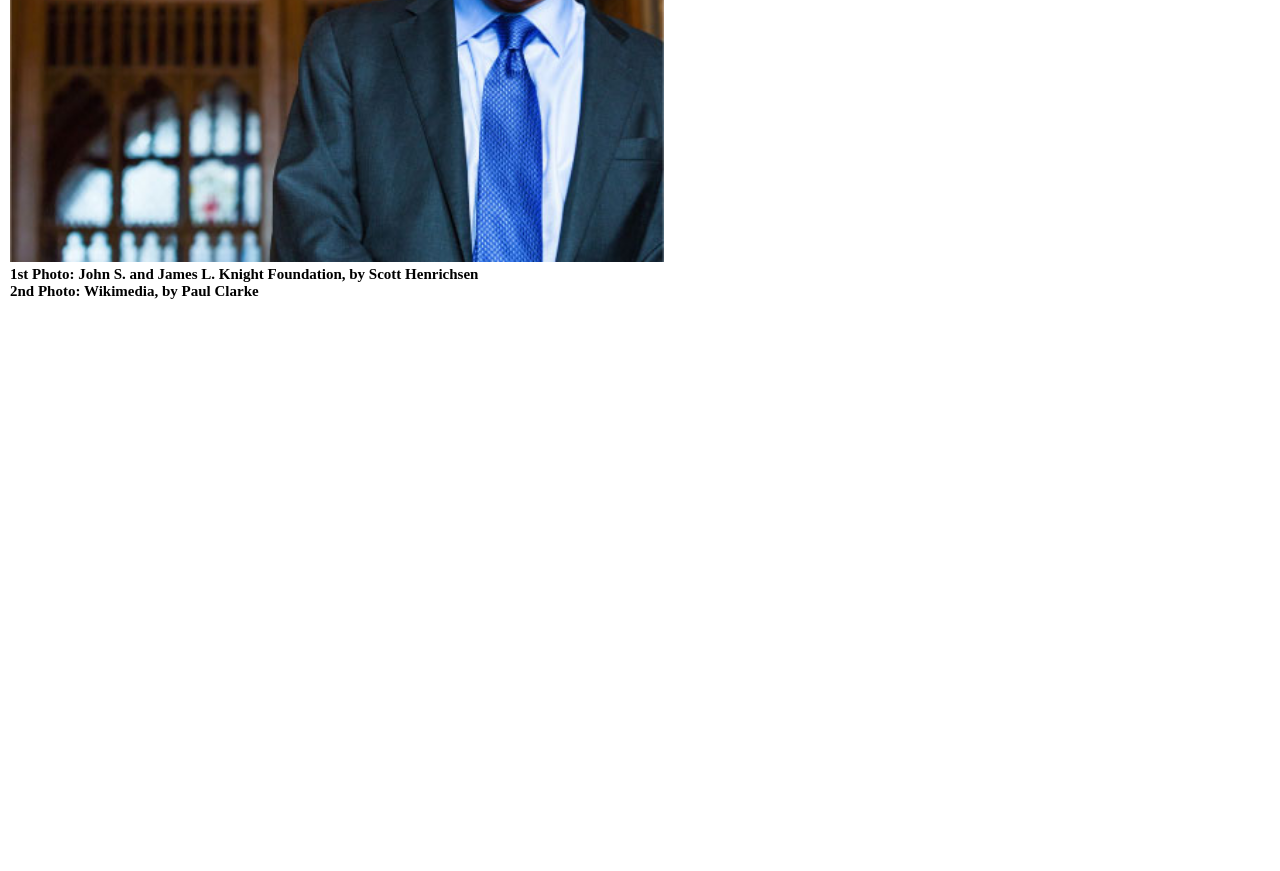
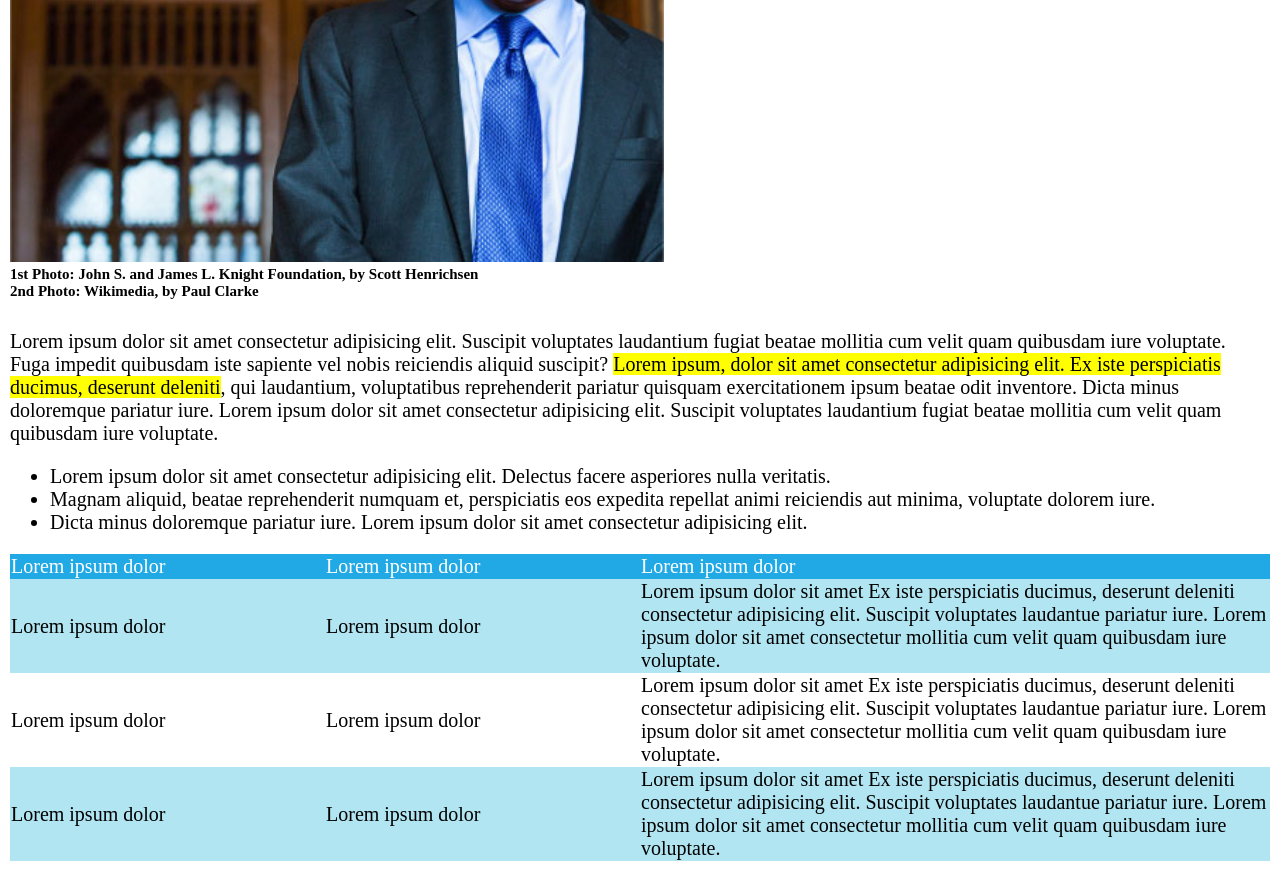
Before and after one commit to Broadcodes/html-css-booleaner, a plain HTML site: page index.html in a window 1280 px wide. Shown: the part 1153-2024 px from the top of the page. Before the commit the page ends 1453 px from the top, so only its background shows below. Drawn offline with Linux system fonts and the light colour scheme.

Commit message:
Creazione tabella nel main

```diff
--- a/css/style.css
+++ b/css/style.css
@@ -56,3 +56,47 @@ h1{
     margin: 0;
     font-weight: 700;
 }
+
+/* Main: Creazione testi */
+.testo_principale{
+    padding: 10px;
+}
+
+.testo_principale .dimensione_testo{
+    font-size: 20px;
+    font-weight: 500;
+}
+
+.testo_evidenziato{
+    background-color: yellow;
+}
+
+/* Main: Creazione tabella */
+table{
+    border-collapse: collapse;
+}
+
+#tabella_head{
+    background-color: #20a9e5;
+}
+
+.tabella_body{
+    background-color: #b1e5f2;
+}
+
+th{
+    color: #fff;
+    text-align: left;
+}
+
+.colonna-1{
+    width: 25%;
+}
+
+.colonna-2{
+    width: 25%;
+}
+
+.colonna-3{
+    width: 50%;
+}
--- a/index.html
+++ b/index.html
@@ -1,5 +1,6 @@
 <!DOCTYPE html>
 <html lang="it">
+
 <head>
     <meta charset="UTF-8">
     <meta http-equiv="X-UA-Compatible" content="IE=edge">
@@ -7,6 +8,7 @@
     <title>Html Css Booleaner</title>
     <link rel="stylesheet" href="css/style.css">
 </head>
+
 <body>
 
     <!-- Header: inserimento logo e creazione del background -->
@@ -26,7 +28,71 @@
             <img src="img/tim-2.jpg" alt="Tim foto profilo">
             <p class="descrizione_immagine">1st Photo: John S. and James L. Knight Foundation, by Scott Henrichsen</p>
             <p class="descrizione_immagine">2nd Photo: Wikimedia, by Paul Clarke</p>
+        </div>
 
+        <!-- Main: Creazione testi -->
+        <div class="testo_principale">
+            <p class="dimensione_testo">Lorem ipsum dolor sit amet consectetur adipisicing elit. Suscipit voluptates
+                laudantium fugiat beatae
+                mollitia cum velit quam quibusdam iure voluptate. Fuga impedit quibusdam iste sapiente vel nobis
+                reiciendis aliquid suscipit? <span class="testo_evidenziato">Lorem ipsum, dolor sit amet consectetur
+                    adipisicing elit. Ex iste perspiciatis ducimus, deserunt deleniti</span>, qui laudantium,
+                voluptatibus reprehenderit pariatur
+                quisquam exercitationem ipsum beatae odit inventore. Dicta minus doloremque pariatur iure.
+                Lorem ipsum dolor sit amet consectetur adipisicing elit. Suscipit voluptates laudantium fugiat beatae
+                mollitia cum velit quam quibusdam iure voluptate.</p>
+
+            <ul class="dimensione_testo">
+                <li>Lorem ipsum dolor sit amet consectetur adipisicing elit. Delectus facere asperiores nulla veritatis.
+                </li>
+                <li>Magnam aliquid, beatae reprehenderit numquam et, perspiciatis eos expedita repellat animi reiciendis
+                    aut minima, voluptate dolorem iure.</li>
+                <li>Dicta minus doloremque pariatur iure.
+                    Lorem ipsum dolor sit amet consectetur adipisicing elit.</li>
+            </ul>
+
+            <!-- Main: Creazione tabella -->
+            <table>
+                <thead>
+                    <tr id="tabella_head">
+                        <th class="colonna-1 dimensione_testo">Lorem ipsum dolor</th>
+                        <th class="colonna-2 dimensione_testo">Lorem ipsum dolor</th>
+                        <th class="colonna-3 dimensione_testo">Lorem ipsum dolor</th>
+                    </tr>
+                </thead>
+                <tbody>
+                    <tr class="tabella_body">
+                        <td class="colonna-1 dimensione_testo">Lorem ipsum dolor</td>
+                        <td class="colonna-2 dimensione_testo">Lorem ipsum dolor</td>
+                        <td class="colonna-3 dimensione_testo">Lorem ipsum dolor sit amet Ex iste perspiciatis ducimus,
+                            deserunt deleniti
+                            consectetur adipisicing elit. Suscipit voluptates
+                            laudantue pariatur iure.
+                            Lorem ipsum dolor sit amet consectetur
+                            mollitia cum velit quam quibusdam iure voluptate.</td>
+                    </tr>
+                    <tr>
+                        <td class="colonna-1 dimensione_testo">Lorem ipsum dolor</td>
+                        <td class="colonna-2 dimensione_testo">Lorem ipsum dolor</td>
+                        <td class="colonna-3 dimensione_testo">Lorem ipsum dolor sit amet Ex iste perspiciatis ducimus,
+                            deserunt deleniti
+                            consectetur adipisicing elit. Suscipit voluptates
+                            laudantue pariatur iure.
+                            Lorem ipsum dolor sit amet consectetur
+                            mollitia cum velit quam quibusdam iure voluptate.</td>
+                    </tr>
+                    <tr class="tabella_body">
+                        <td class="colonna-1 dimensione_testo">Lorem ipsum dolor</td>
+                        <td class="colonna-2 dimensione_testo">Lorem ipsum dolor</td>
+                        <td class="colonna-3 dimensione_testo">Lorem ipsum dolor sit amet Ex iste perspiciatis ducimus,
+                            deserunt deleniti
+                            consectetur adipisicing elit. Suscipit voluptates
+                            laudantue pariatur iure.
+                            Lorem ipsum dolor sit amet consectetur
+                            mollitia cum velit quam quibusdam iure voluptate.</td>
+                    </tr>
+                </tbody>
+            </table>
 
         </div>
 
@@ -39,4 +105,5 @@
     </main>
     <footer></footer>
 </body>
+
 </html>
```
